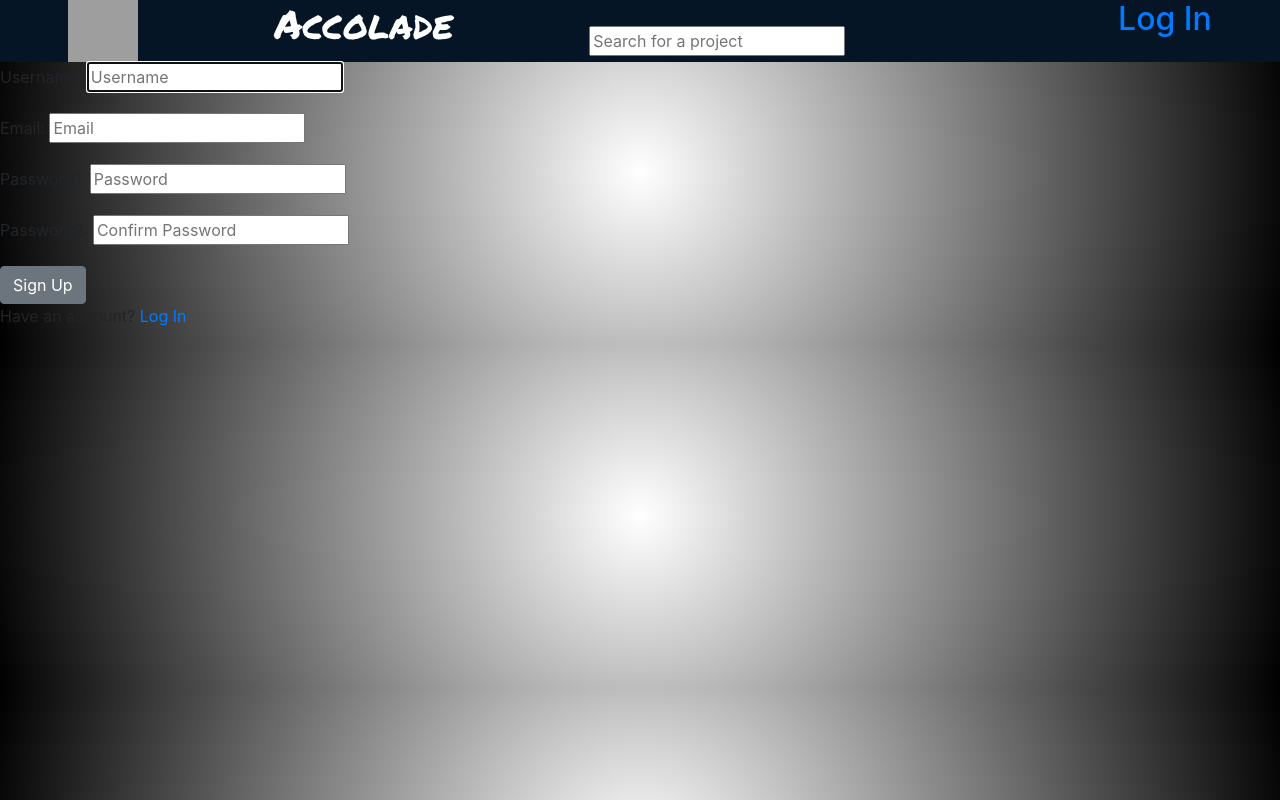
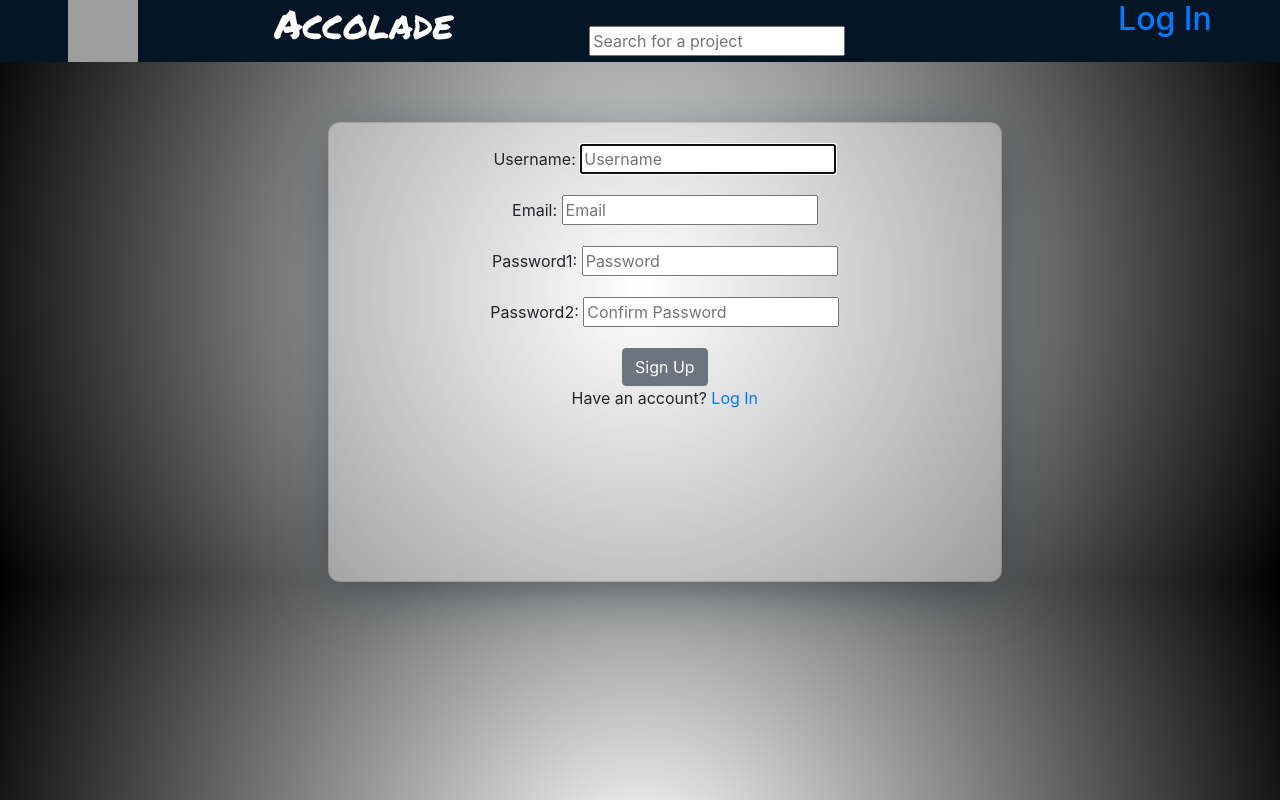
Before and after one commit to Pixel-0/accolade, a Django app: page /register/ in a window 1280 px wide. Run offline with Django 3.2, Linux system fonts and the light colour scheme; some libraries are stand-ins or nearby versions; grey boxes are pictures that could not be loaded.

Commit message:
style register

```diff
--- a/rate/templates/rate/register.html
+++ b/rate/templates/rate/register.html
@@ -6,14 +6,37 @@
    <div class="nav-bg">
       {% include "rate/nav.html" %}
    </div>
+<div class="row">
+   <div class="col-md-3"></div>
+   <div class="col-md-8">
 
-   <div class="auth-form">
-      <form action="" method="post">
-         {% csrf_token %}
-         {{ form.as_p }}
-         <button class="btn btn-secondary" type="submit">Sign Up</button>
-      </form>
-      <p class="auth-switch">Have an account? <a href="{% url 'login' %}">Log In</a></p>
+      <div class="card">
+         <form style="margin-top: 3%;" action="" method="post">
+            {% csrf_token %}
+            {{ form.as_p }}
+            <button class="btn btn-secondary" type="submit">Sign Up</button>
+         </form>
+         <p class="auth-switch">Have an account? <a href="{% url 'login' %}">Log In</a></p>
+      </div>
    </div>
 
+   <div class="col-md-2">
+
+   </div>
+
+</div>
+   <style>
+         .card {
+            width: 80%;
+            min-height: 460px;
+            margin-top: 60px;
+            box-shadow: 0px 8px 60px -10px rgba(13, 28, 39, 0.6);
+            background: rgba(255, 255, 255, 0.417);
+            border-radius: 12px;
+            max-width: 700px;
+            position: relative;
+            text-align: center;
+         }
+      </style>
+
 {% endblock content %}
```
Also changed, not shown: rate/templates/registration/login.html (+22 -2 lines).
